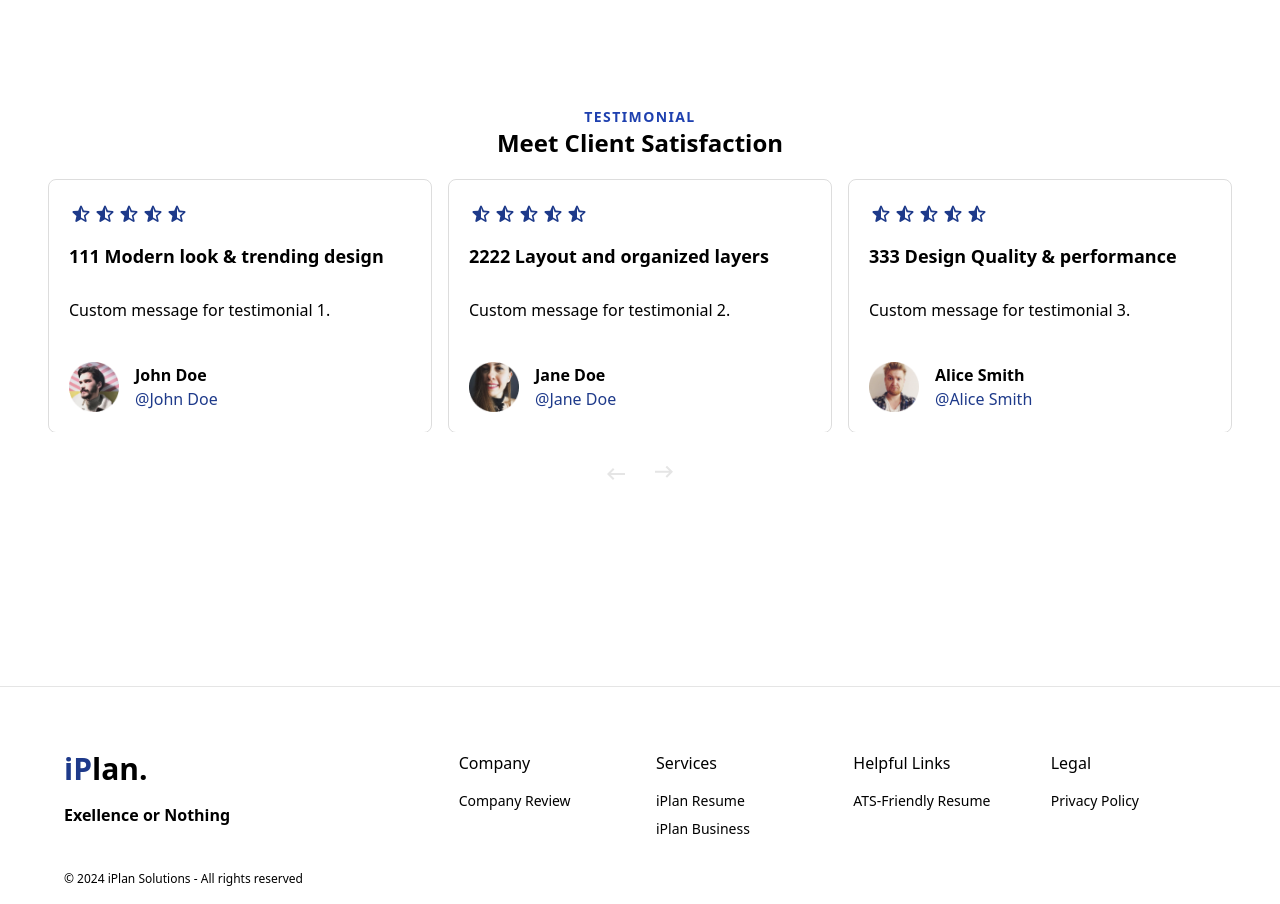
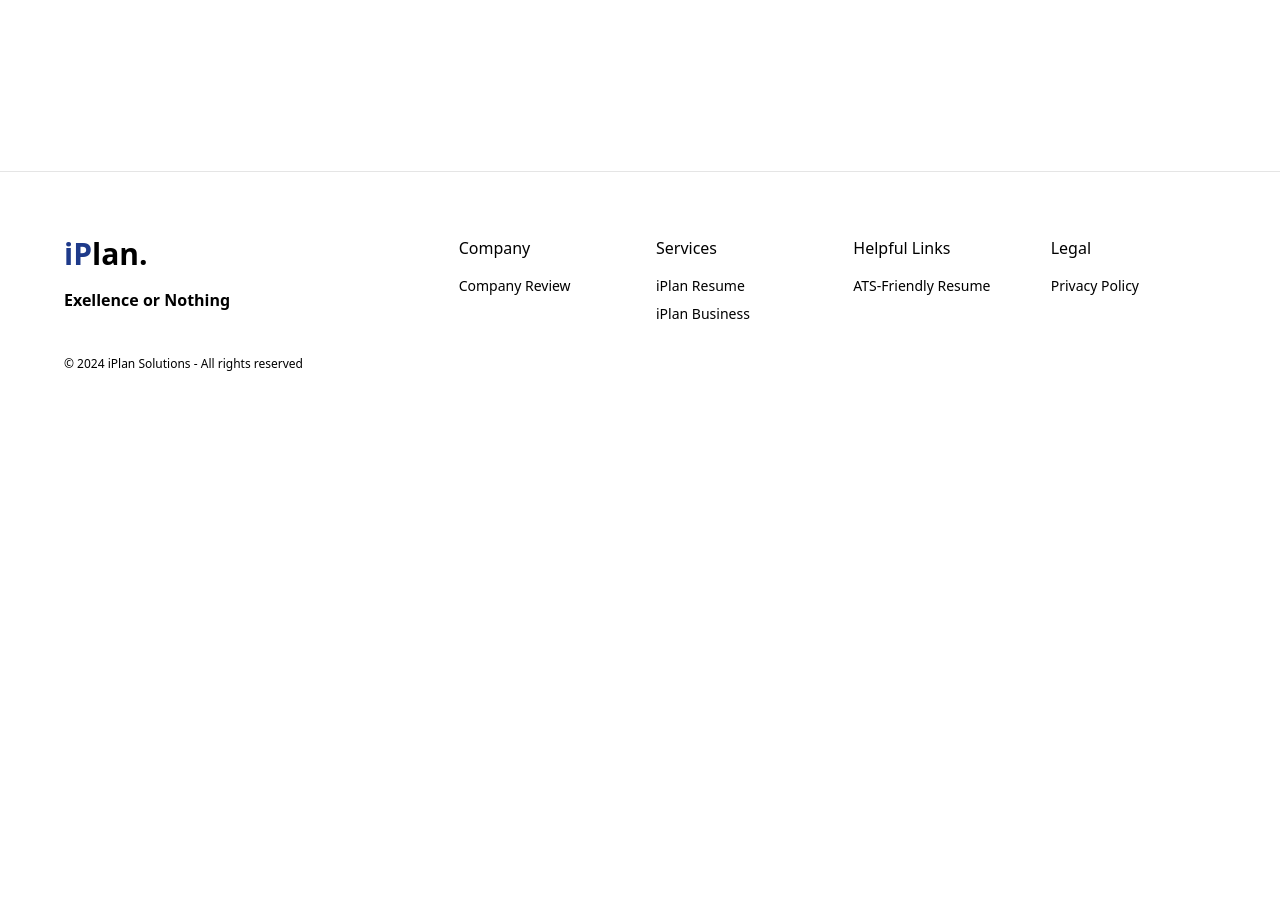
Before and after one commit to awesomeojumu/iplan, a Next.js app: page / in a window 1280 px wide. Shown: the part 2886-3790 px from the top of the page. After the commit the page ends 3322 px from the top, so only its background shows below. Built offline with nearby package versions, Linux system fonts and the light colour scheme.

Commit message:
temporal remove testimonial from homepage

```diff
--- a/src/pages/index.js
+++ b/src/pages/index.js
@@ -151,8 +151,6 @@ export default function Home() {
               </div>
             </div>
           </section>
-
-        <Testimonials />
         <Footer />
       </div>
     </div>
```
